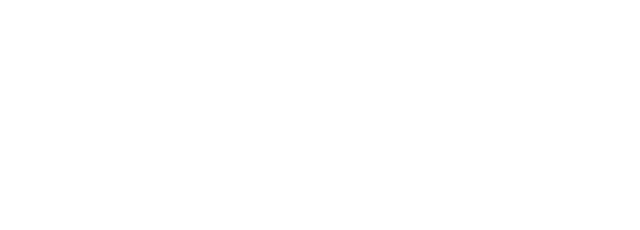
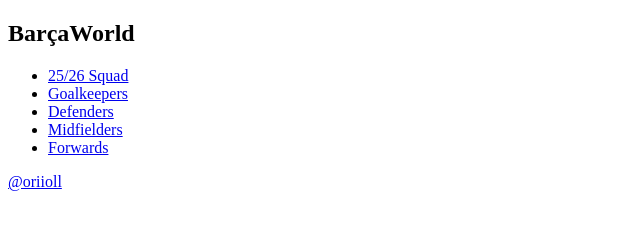
Before and after one commit to oriioll/barca-world, a plain HTML site: page index.html in a window 1280 px wide. Shown: the whole page, without its empty margins (0-640 px from the left). Drawn offline with Linux system fonts and the light colour scheme.

Commit message:
feat: Add Header and Footer

```diff
--- a/index.html
+++ b/index.html
@@ -20,5 +20,32 @@
     <link rel="stylesheet" href="src/styles/styles.css" />
   </head>
 <body>
+    <header>
+        <h2>BarçaWorld</h2>
+        <nav>
+            <ul>
+                <li>
+                    <a href="#carrousel">25/26 Squad</a>
+                </li>
+                <li>
+                    <a href="#goalkeepers">Goalkeepers</a>
+                </li>
+                <li>
+                    <a href="#defenders">Defenders</a>
+                </li>
+                <li>
+                    <a href="#midfielders">Midfielders</a>
+                </li>
+                <li>
+                    <a href="#forwards">Forwards</a>
+                </li>
+            </ul>
+        </nav>
+    </header>
+    <main>
+    </main>
+    <footer>
+        <a href="github.com/oriioll" target="_blank">@oriioll</a>
+    </footer>
 </body>
 </html>
```
